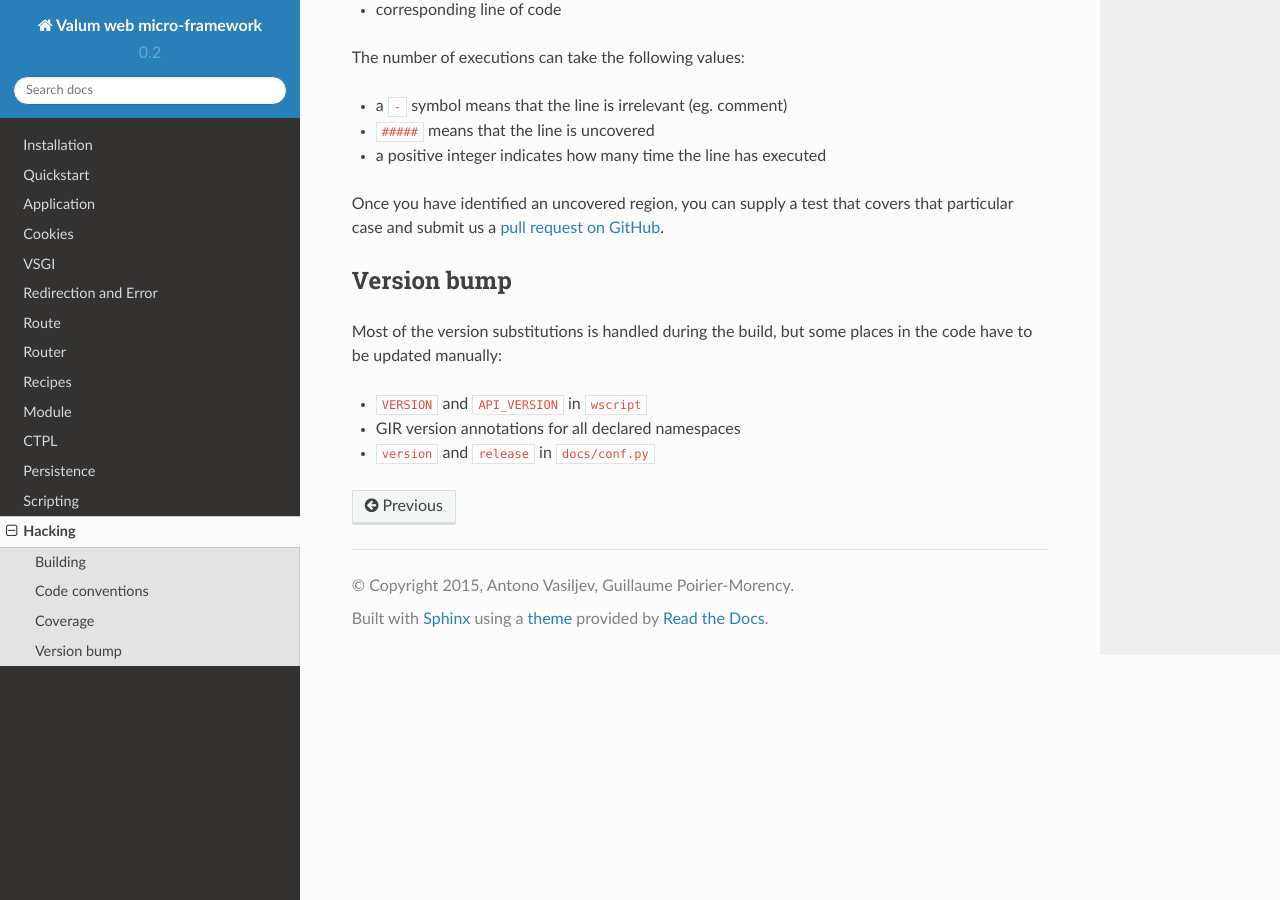
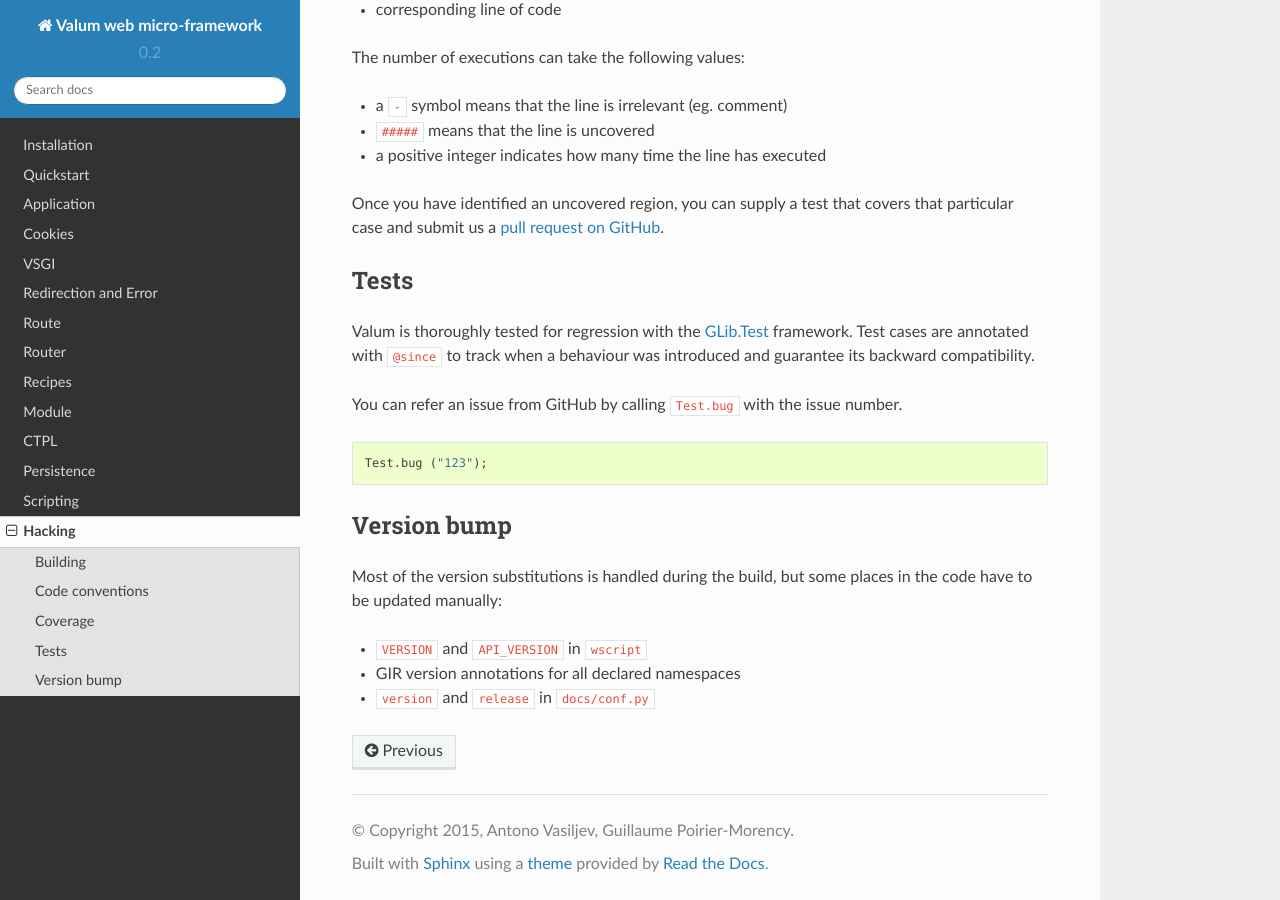
Before and after one commit to valum-framework/vsgi, a Sphinx documentation site: the page built from docs/hacking.rst, in a window 1280 px wide and 900 px high, scrolled down 1395 px. Built offline with Sphinx 7.4.7 and the Read the Docs theme 2.0.0, drawn with Linux system fonts in a browser that asks for light colours; pages that are not in the unit, such as notebooks, are missing from menus.

Commit message:
Adds bug_base in the testsuite.
Tests can now refer GitHub issue track by calling 'Test.bug' with the
issue number as parameter.

Adds documentation about tests and how to write and version them.

```diff
--- a/docs/hacking.rst
+++ b/docs/hacking.rst
@@ -86,6 +86,22 @@
 
 .. _pull request on GitHub: https://github.com/valum-framework/valum/pulls
 
+Tests
+-----
+
+Valum is thoroughly tested for regression with the `GLib.Test`_ framework. Test
+cases are annotated with ``@since`` to track when a behaviour was introduced
+and guarantee its backward compatibility.
+
+.. _GLib.Test: http://valadoc.org/#!api=glib-2.0/GLib.Test
+
+You can refer an issue from GitHub by calling ``Test.bug`` with the issue
+number.
+
+.. code:: vala
+
+    Test.bug ("123");
+
 Version bump
 ------------
 
```
Also changed, not shown: 1 other file.
